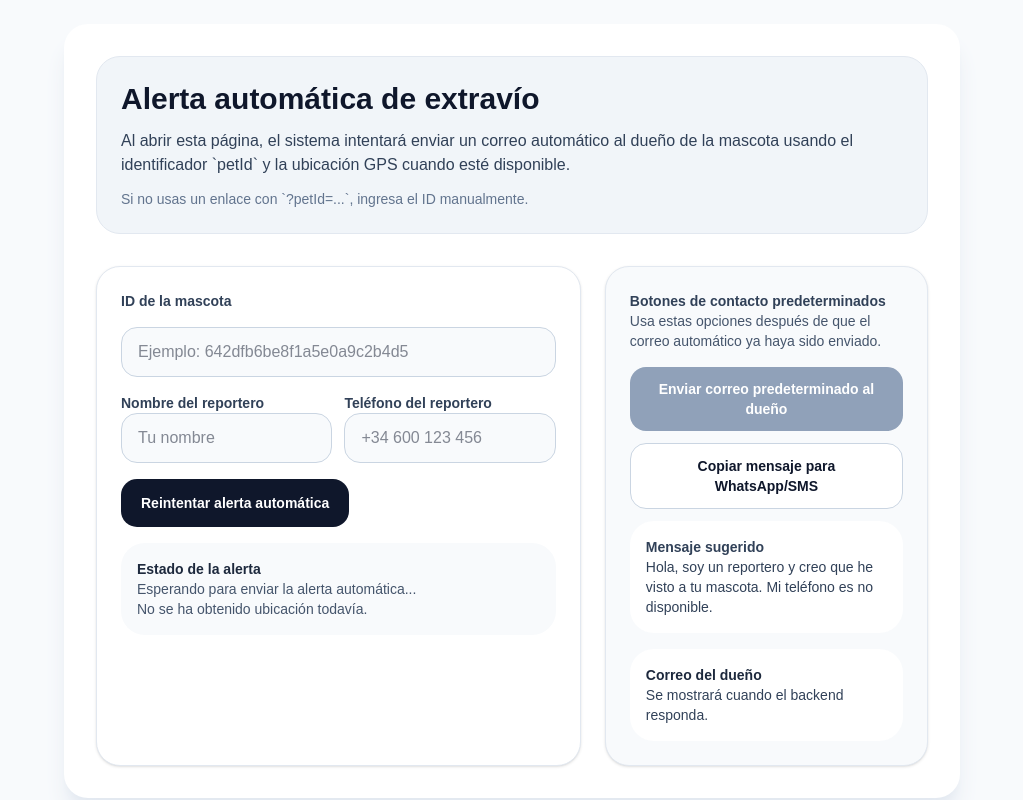
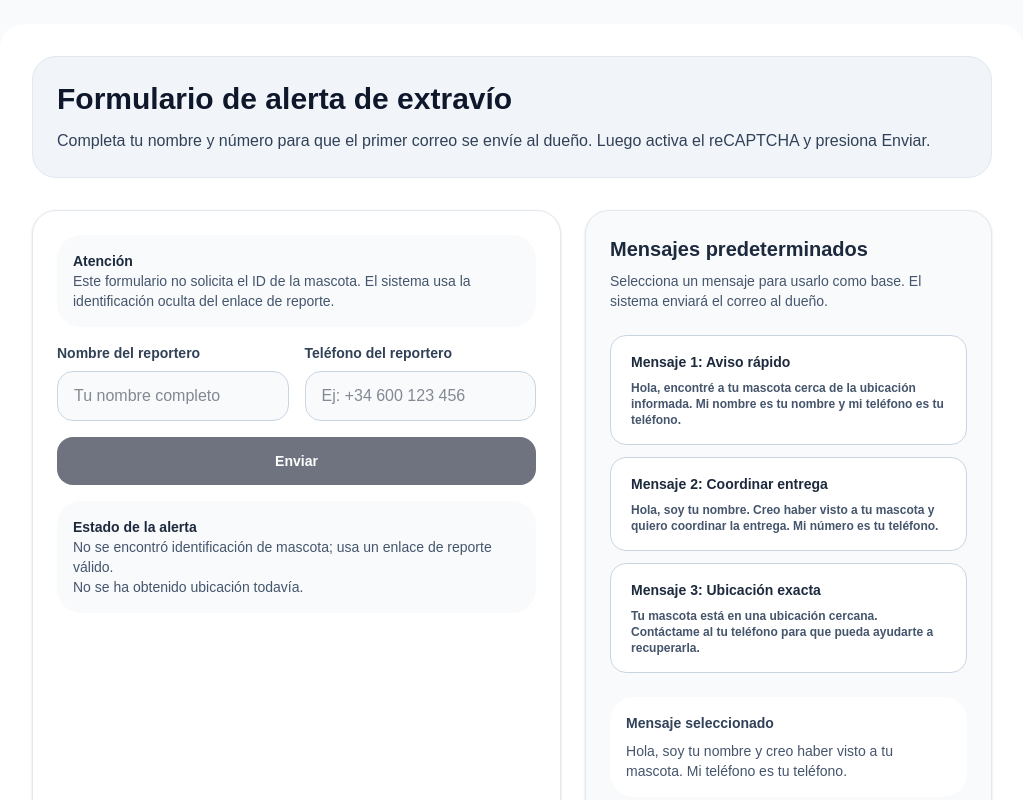
Before and after one commit to DancingAlien96/petsystem_frontend, a Next.js app: page / in a window 1280 px wide. Shown: the top 800 px of the page, without its empty margins (128-1151 px from the left). Built offline with nearby package versions, Linux system fonts and the light colour scheme; no server answers.

Commit message:
Add visible reCAPTCHA widget and update frontend env example

```diff
--- a/app/page.tsx
+++ b/app/page.tsx
@@ -3,32 +3,54 @@
 import { useEffect, useMemo, useState } from "react";
 
 const BACKEND_URL = process.env.NEXT_PUBLIC_BACKEND_URL || "http://localhost:3000";
+const RECAPTCHA_SITE_KEY = process.env.NEXT_PUBLIC_RECAPTCHA_SITE_KEY || "";
 
-function encode(value: string) {
-  return encodeURIComponent(value);
+declare global {
+  interface Window {
+    grecaptcha?: any;
+    onRecaptchaLoaded?: () => void;
+  }
 }
 
-function buildMailto(ownerEmail: string, petName: string, reporterName: string, reporterPhone: string) {
-  const body = `Hola, soy ${reporterName || "un reportero"} y creo haber visto a ${petName}. Mi teléfono es ${reporterPhone || "no disponible"}. Por favor contáctame para coordinar.`;
-  return `mailto:${ownerEmail}?subject=${encode(`Aviso de ${petName} encontrado`)}&body=${encode(body)}`;
-}
+const templates = [
+  {
+    title: "Mensaje 1: Aviso rápido",
+    text: "Hola, encontré a tu mascota cerca de la ubicación informada. Mi nombre es [NOMBRE] y mi teléfono es [TELÉFONO].",
+  },
+  {
+    title: "Mensaje 2: Coordinar entrega",
+    text: "Hola, soy [NOMBRE]. Creo haber visto a tu mascota y quiero coordinar la entrega. Mi número es [TELÉFONO].",
+  },
+  {
+    title: "Mensaje 3: Ubicación exacta",
+    text: "Tu mascota está en una ubicación cercana. Contáctame al [TELÉFONO] para que pueda ayudarte a recuperarla.",
+  },
+];
 
 export default function Home() {
   const [petId, setPetId] = useState("");
   const [reporterName, setReporterName] = useState("");
   const [reporterPhone, setReporterPhone] = useState("");
   const [status, setStatus] = useState<"idle" | "sending" | "sent" | "error">("idle");
-  const [feedback, setFeedback] = useState("Esperando para enviar la alerta automática...");
+  const [feedback, setFeedback] = useState("Completa tu nombre y teléfono para activar el envío automático.");
   const [ownerEmail, setOwnerEmail] = useState("");
   const [petName, setPetName] = useState("");
   const [alertId, setAlertId] = useState<string | null>(null);
+  const [location, setLocation] = useState<{ lat: number; lng: number } | null>(null);
   const [locationMessage, setLocationMessage] = useState("No se ha obtenido ubicación todavía.");
-  const [autoSent, setAutoSent] = useState(false);
-  const [copied, setCopied] = useState(false);
+  const [captchaLoaded, setCaptchaLoaded] = useState(false);
+  const [captchaToken, setCaptchaToken] = useState("");
+  const [captchaError, setCaptchaError] = useState("");
+  const [customTemplate, setCustomTemplate] = useState("Hola, soy [NOMBRE] y creo haber visto a [MASCOTA]. Mi teléfono es [TELÉFONO].");
 
   const defaultMessage = useMemo(() => {
-    return `Hola, soy ${reporterName || "un reportero"} y creo que he visto a ${petName || "tu mascota"}. Mi teléfono es ${reporterPhone || "no disponible"}.`;
-  }, [reporterName, reporterPhone, petName]);
+    return customTemplate
+      .replace("[NOMBRE]", reporterName || "tu nombre")
+      .replace(/\[TELÉFONO\]/g, reporterPhone || "tu teléfono")
+      .replace(/\[MASCOTA\]/g, petName || "tu mascota");
+  }, [customTemplate, reporterName, reporterPhone, petName]);
+
+  const isReadyToSend = reporterName.trim().length > 0 && reporterPhone.trim().length > 0 && petId.trim().length > 0;
 
   useEffect(() => {
     if (typeof window === "undefined") return;
@@ -36,15 +58,71 @@ export default function Home() {
     const id = params.get("petId") || "";
     if (id) {
       setPetId(id);
+    } else {
+      setFeedback("No se encontró identificación de mascota; usa un enlace de reporte válido.");
     }
   }, []);
 
   useEffect(() => {
-    if (!petId || autoSent) return;
+    if (typeof window === "undefined" || !RECAPTCHA_SITE_KEY) return;
+    if (window.grecaptcha && !captchaLoaded) {
+      renderRecaptcha();
+      return;
+    }
 
-    const sendAlert = async (location?: { lat: number; lng: number }) => {
+    window.onRecaptchaLoaded = () => {
+      renderRecaptcha();
+    };
+
+    const script = document.createElement("script");
+    script.src = "https://www.google.com/recaptcha/api.js?onload=onRecaptchaLoaded&render=explicit";
+    script.async = true;
+    script.defer = true;
+    document.head.appendChild(script);
+
+    return () => {
+      document.head.removeChild(script);
+    };
+
+    function renderRecaptcha() {
+      if (!window.grecaptcha || captchaLoaded) return;
+      window.grecaptcha.render("recaptcha-container", {
+        sitekey: RECAPTCHA_SITE_KEY,
+        callback: (token: string) => {
+          setCaptchaToken(token);
+          setCaptchaError("");
+          setFeedback("reCAPTCHA completado. Presiona Enviar para terminar.");
+        },
+        "expired-callback": () => {
+          setCaptchaToken("");
+          setCaptchaError("El reCAPTCHA expiró, por favor complétalo nuevamente.");
+        },
+      });
+      setCaptchaLoaded(true);
+    }
+  }, [captchaLoaded]);
+
+  useEffect(() => {
+    if (!navigator.geolocation) {
+      setLocationMessage("Tu navegador no soporta geolocalización.");
+      return;
+    }
+
+    navigator.geolocation.getCurrentPosition(
+      (position) => {
+        setLocationMessage(`Ubicación capturada: ${position.coords.latitude.toFixed(5)}, ${position.coords.longitude.toFixed(5)}`);
+        setLocation({ lat: position.coords.latitude, lng: position.coords.longitude });
+      },
+      (error) => {
+        setLocationMessage(`No se pudo obtener ubicación: ${error.message}`);
+      },
+      { timeout: 10000 }
+    );
+  }, []);
+
+  const submitAlert = async (token: string) => {
     setStatus("sending");
-      setFeedback("Enviando alerta automática al dueño...");
+    setFeedback("Enviando correo al dueño...");
 
     try {
       const response = await fetch(`${BACKEND_URL}/api/alerts/auto`, {
@@ -57,6 +135,7 @@ export default function Home() {
           reporterName,
           reporterPhone,
           location,
+          recaptchaToken: token,
         }),
       });
 
@@ -64,163 +143,139 @@ export default function Home() {
 
       if (!response.ok) {
         setStatus("error");
-          setFeedback(data.error || "No se pudo enviar la alerta automática.");
+        setFeedback(data.error || "No se pudo enviar el correo.");
         return;
       }
 
       setStatus("sent");
-        setFeedback("El primer correo se envió automáticamente al dueño.");
+      setFeedback("Correo enviado correctamente al dueño.");
       setOwnerEmail(data.ownerEmail || "");
       setPetName(data.petName || "");
       setAlertId(data.alertId || null);
-        setAutoSent(true);
     } catch (error) {
       setStatus("error");
       setFeedback("Error de conexión al backend. Revisa que el servidor esté activo.");
     }
   };
 
-    if (!navigator.geolocation) {
-      setLocationMessage("Tu navegador no soporta geolocalización.");
-      sendAlert();
+  const handleSend = async () => {
+    if (!isReadyToSend) {
+      setFeedback("Completa tu nombre, teléfono y el reCAPTCHA antes de enviar.");
       return;
     }
 
-    navigator.geolocation.getCurrentPosition(
-      (position) => {
-        setLocationMessage(`Ubicación capturada: ${position.coords.latitude.toFixed(5)}, ${position.coords.longitude.toFixed(5)}`);
-        sendAlert({
-          lat: position.coords.latitude,
-          lng: position.coords.longitude,
-        });
-      },
-      (error) => {
-        setLocationMessage(`No se pudo obtener ubicación: ${error.message}`);
-        sendAlert();
-      },
-      { timeout: 10000 }
-    );
-  }, [petId, autoSent, reporterName, reporterPhone]);
-
-  const handleManualSend = async () => {
-    if (!petId) {
-      setFeedback("Debes ingresar el ID de la mascota para enviar la alerta.");
-      setStatus("error");
+    if (!captchaToken) {
+      setCaptchaError("Completa el reCAPTCHA para poder enviar.");
       return;
     }
-    setAutoSent(false);
-    setStatus("idle");
+
+    await submitAlert(captchaToken);
   };
 
-  const handleCopyMessage = async () => {
-    try {
-      await navigator.clipboard.writeText(defaultMessage);
-      setCopied(true);
-      setTimeout(() => setCopied(false), 2000);
-    } catch {
-      setCopied(false);
-    }
-  };
+  const templateButtons = templates.map((template) => {
+    const text = template.text
+      .replace("[NOMBRE]", reporterName || "tu nombre")
+      .replace(/\[TELÉFONO\]/g, reporterPhone || "tu teléfono")
+      .replace(/\[MASCOTA\]/g, petName || "tu mascota");
 
-  const mailtoLink = ownerEmail
-    ? buildMailto(ownerEmail, petName, reporterName, reporterPhone)
-    : undefined;
+    return (
+      <button
+        key={template.title}
+        type="button"
+        onClick={() => setCustomTemplate(template.text)}
+        className="w-full rounded-2xl border border-slate-300 bg-white px-5 py-4 text-left text-sm font-semibold text-slate-900 transition hover:border-slate-500"
+      >
+        <div className="text-slate-800">{template.title}</div>
+        <div className="mt-2 text-slate-600 text-xs">{text}</div>
+      </button>
+    );
+  });
 
   return (
     <div className="min-h-screen bg-slate-50 p-6 text-slate-900">
-      <div className="mx-auto max-w-4xl rounded-3xl bg-white p-8 shadow-xl shadow-slate-200">
-        <div className="mb-8 flex flex-col gap-3 rounded-3xl border border-slate-200 bg-slate-100 p-6">
-          <h1 className="text-3xl font-semibold">Alerta automática de extravío</h1>
-          <p className="text-slate-700">
-            Al abrir esta página, el sistema intentará enviar un correo automático al dueño de la mascota usando el
-            identificador `petId` y la ubicación GPS cuando esté disponible.
+      <div className="mx-auto max-w-5xl rounded-3xl bg-white p-8 shadow-xl shadow-slate-200">
+        <div className="mb-8 rounded-3xl border border-slate-200 bg-slate-100 p-6">
+          <h1 className="text-3xl font-semibold">Formulario de alerta de extravío</h1>
+          <p className="mt-3 text-slate-700">
+            Completa tu nombre y número para que el primer correo se envíe al dueño. Luego activa el reCAPTCHA y presiona Enviar.
           </p>
-          <p className="text-sm text-slate-500">Si no usas un enlace con `?petId=...`, ingresa el ID manualmente.</p>
         </div>
 
-        <div className="grid gap-6 md:grid-cols-[1.5fr_1fr]">
-          <div className="space-y-4 rounded-3xl border border-slate-200 bg-white p-6 shadow-sm">
-            <label className="block text-sm font-semibold text-slate-700">ID de la mascota</label>
-            <input
-              value={petId}
-              onChange={(event) => setPetId(event.target.value)}
-              className="w-full rounded-2xl border border-slate-300 bg-slate-50 px-4 py-3 text-slate-900 outline-none transition focus:border-slate-700"
-              placeholder="Ejemplo: 642dfb6be8f1a5e0a9c2b4d5"
-            />
+        <div className="grid gap-6 lg:grid-cols-[1.3fr_1fr]">
+          <section className="rounded-3xl border border-slate-200 bg-white p-6 shadow-sm">
+            <div className="space-y-4">
+              <div className="rounded-3xl bg-slate-50 p-4 text-sm text-slate-600">
+                <p className="font-semibold text-slate-800">Atención</p>
+                <p>Este formulario no solicita el ID de la mascota. El sistema usa la identificación oculta del enlace de reporte.</p>
+              </div>
 
-            <div className="grid gap-3 sm:grid-cols-2">
+              <div className="grid gap-4 sm:grid-cols-2">
                 <div>
                   <label className="block text-sm font-semibold text-slate-700">Nombre del reportero</label>
                   <input
                     value={reporterName}
                     onChange={(event) => setReporterName(event.target.value)}
-                  className="w-full rounded-2xl border border-slate-300 bg-slate-50 px-4 py-3 text-slate-900 outline-none transition focus:border-slate-700"
-                  placeholder="Tu nombre"
+                    className="mt-2 w-full rounded-2xl border border-slate-300 bg-slate-50 px-4 py-3 text-slate-900 outline-none transition focus:border-slate-700"
+                    placeholder="Tu nombre completo"
                   />
                 </div>
+
                 <div>
                   <label className="block text-sm font-semibold text-slate-700">Teléfono del reportero</label>
                   <input
                     value={reporterPhone}
                     onChange={(event) => setReporterPhone(event.target.value)}
-                  className="w-full rounded-2xl border border-slate-300 bg-slate-50 px-4 py-3 text-slate-900 outline-none transition focus:border-slate-700"
-                  placeholder="+34 600 123 456"
+                    className="mt-2 w-full rounded-2xl border border-slate-300 bg-slate-50 px-4 py-3 text-slate-900 outline-none transition focus:border-slate-700"
+                    placeholder="Ej: +34 600 123 456"
                   />
                 </div>
               </div>
 
+              <div className="mt-4">
                 <button
                   type="button"
-              onClick={handleManualSend}
-              className="inline-flex h-12 items-center justify-center rounded-2xl bg-slate-900 px-5 text-sm font-semibold text-white transition hover:bg-slate-700"
+                  disabled={!isReadyToSend}
+                  onClick={handleSend}
+                  className="inline-flex h-12 w-full items-center justify-center rounded-2xl bg-slate-900 px-5 text-sm font-semibold text-white transition hover:bg-slate-700 disabled:cursor-not-allowed disabled:opacity-60"
                 >
-              Reintentar alerta automática
+                  Enviar
                 </button>
+              </div>
 
               <div className="rounded-3xl bg-slate-50 p-4 text-sm text-slate-600">
                 <p className="font-semibold text-slate-800">Estado de la alerta</p>
                 <p>{feedback}</p>
+                {captchaError && <p className="text-red-600">{captchaError}</p>}
                 <p>{locationMessage}</p>
-              {alertId && <p>ID de alerta: <span className="font-mono text-slate-900">{alertId}</span></p>}
+                {alertId && (
+                  <p>
+                    ID de alerta: <span className="font-mono text-slate-900">{alertId}</span>
+                  </p>
+                )}
               </div>
             </div>
+          </section>
 
-          <div className="space-y-4 rounded-3xl border border-slate-200 bg-slate-50 p-6 shadow-sm">
-            <div>
-              <p className="text-sm font-semibold text-slate-700">Botones de contacto predeterminados</p>
-              <p className="text-sm text-slate-600">Usa estas opciones después de que el correo automático ya haya sido enviado.</p>
+          <section className="rounded-3xl border border-slate-200 bg-slate-50 p-6 shadow-sm">
+            <div className="mb-6">
+              <h2 className="text-xl font-semibold text-slate-800">Mensajes predeterminados</h2>
+              <p className="mt-2 text-sm text-slate-600">Selecciona un mensaje para usarlo como base. El sistema enviará el correo al dueño.</p>
             </div>
 
-            <div className="space-y-3">
-              <button
-                type="button"
-                disabled={!mailtoLink}
-                onClick={() => {
-                  if (!mailtoLink) return;
-                  window.location.href = mailtoLink;
-                }}
-                className="w-full rounded-2xl bg-slate-900 px-5 py-3 text-sm font-semibold text-white transition hover:bg-slate-700 disabled:cursor-not-allowed disabled:bg-slate-400"
-              >
-                Enviar correo predeterminado al dueño
-              </button>
-              <button
-                type="button"
-                onClick={handleCopyMessage}
-                className="w-full rounded-2xl border border-slate-300 bg-white px-5 py-3 text-sm font-semibold text-slate-900 transition hover:bg-slate-100"
-              >
-                {copied ? "Texto copiado" : "Copiar mensaje para WhatsApp/SMS"}
-              </button>
-              <div className="rounded-3xl bg-white p-4 text-sm text-slate-700">
-                <p className="font-semibold">Mensaje sugerido</p>
-                <p>{defaultMessage}</p>
-              </div>
+            <div className="space-y-3">{templateButtons}</div>
+
+            <div className="mt-6 rounded-3xl bg-white p-4 text-sm text-slate-700">
+              <p className="font-semibold">Mensaje seleccionado</p>
+              <p className="mt-2 whitespace-pre-line break-words text-slate-600">{defaultMessage}</p>
             </div>
 
-            <div className="rounded-3xl bg-white p-4 text-sm text-slate-700">
-              <p className="font-semibold text-slate-800">Correo del dueño</p>
-              <p>{ownerEmail || "Se mostrará cuando el backend responda."}</p>
+            <div className="mt-6 rounded-3xl bg-white p-4 text-sm text-slate-700">
+              <div id="recaptcha-container" className="mx-auto" />
+              <p className="mt-3 text-slate-600">
+                Si no ves el reCAPTCHA, revisa que la variable de entorno NEXT_PUBLIC_RECAPTCHA_SITE_KEY esté configurada.
+              </p>
             </div>
-          </div>
+          </section>
         </div>
       </div>
     </div>
```
Also changed, not shown: 1 other file (tests, documents, lock files or other folders). Lines whose indentation alone changed are shown as unchanged.
